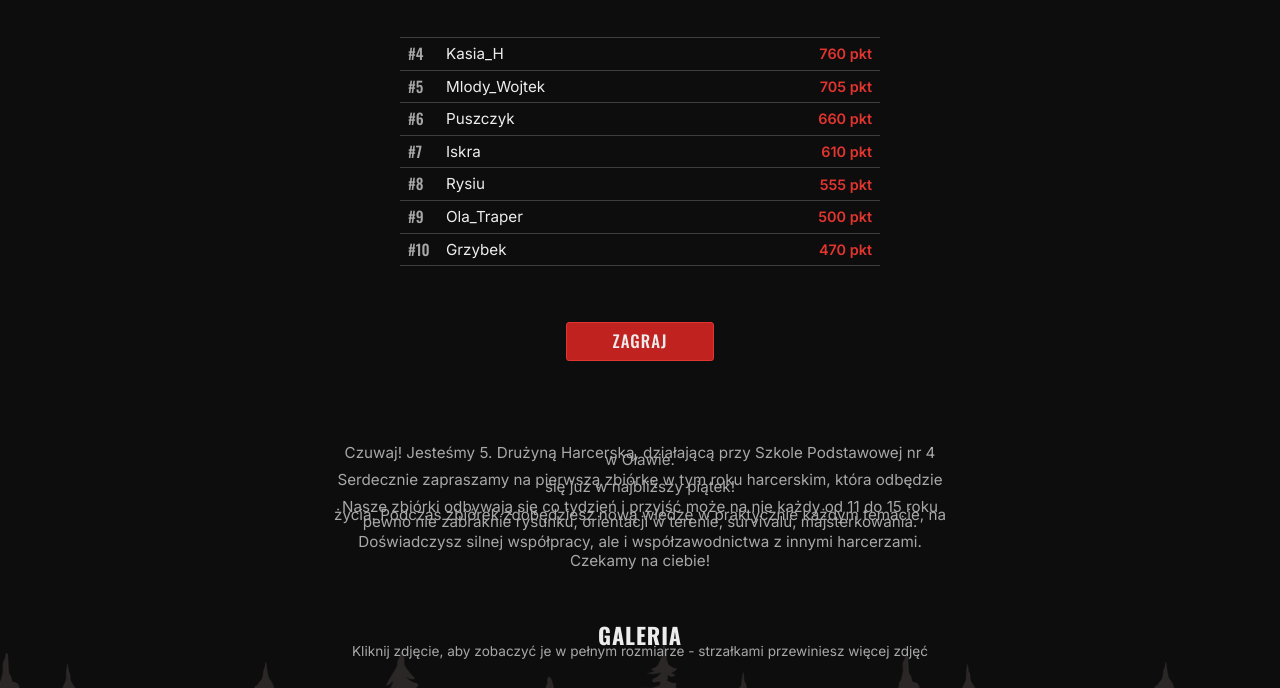
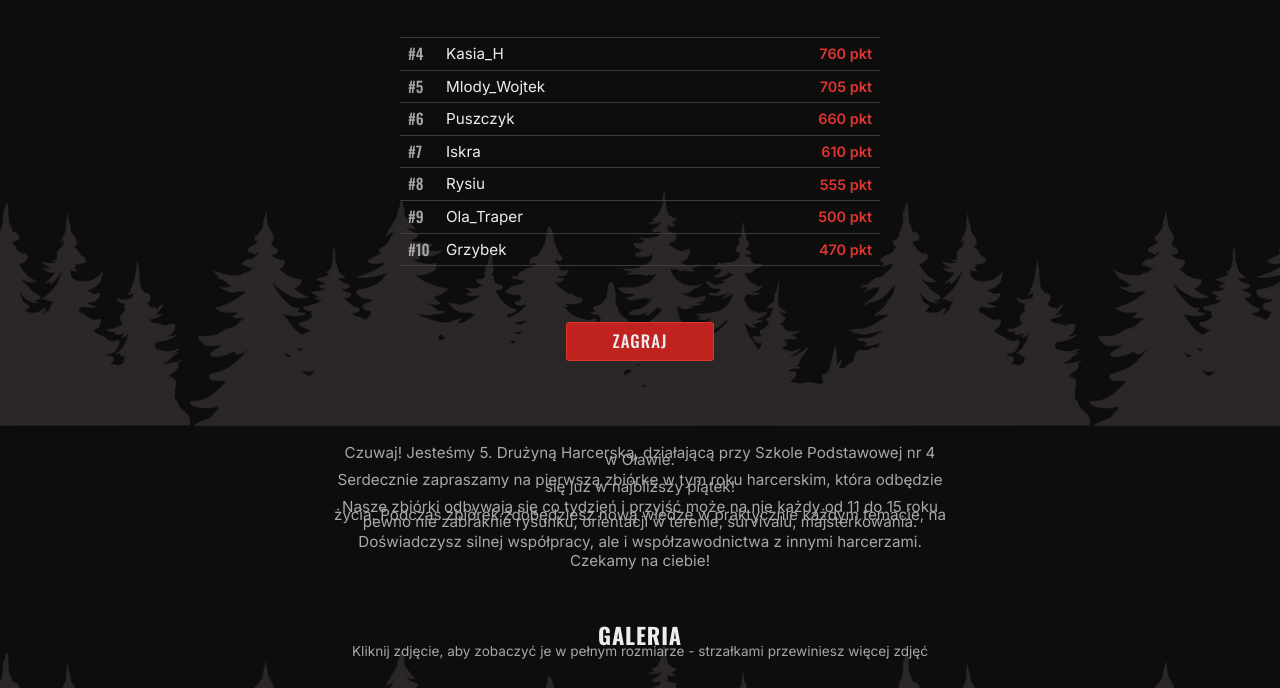
Before and after one commit to nkkfen/5DH-CZARNE-WIlki, a plain HTML site: page index.html in a window 1280 px wide. Shown: the part 485-1173 px from the top of the page. Drawn offline with nearby package versions, Linux system fonts and the light colour scheme.

Commit message:
Update style.css

```diff
--- a/style.css
+++ b/style.css
@@ -21,9 +21,9 @@ html {
 body {
   background-color: var(--black);
   background-image: url("assets/las-tlo.png");
-  background-repeat: repeat-x;
+  background-repeat: none;
   background-position: bottom center;
-  background-size: 900px auto;
+  background-size: 900px;
   background-attachment: fixed;
   color: var(--white);
   font-family: 'Inter', sans-serif;
```
